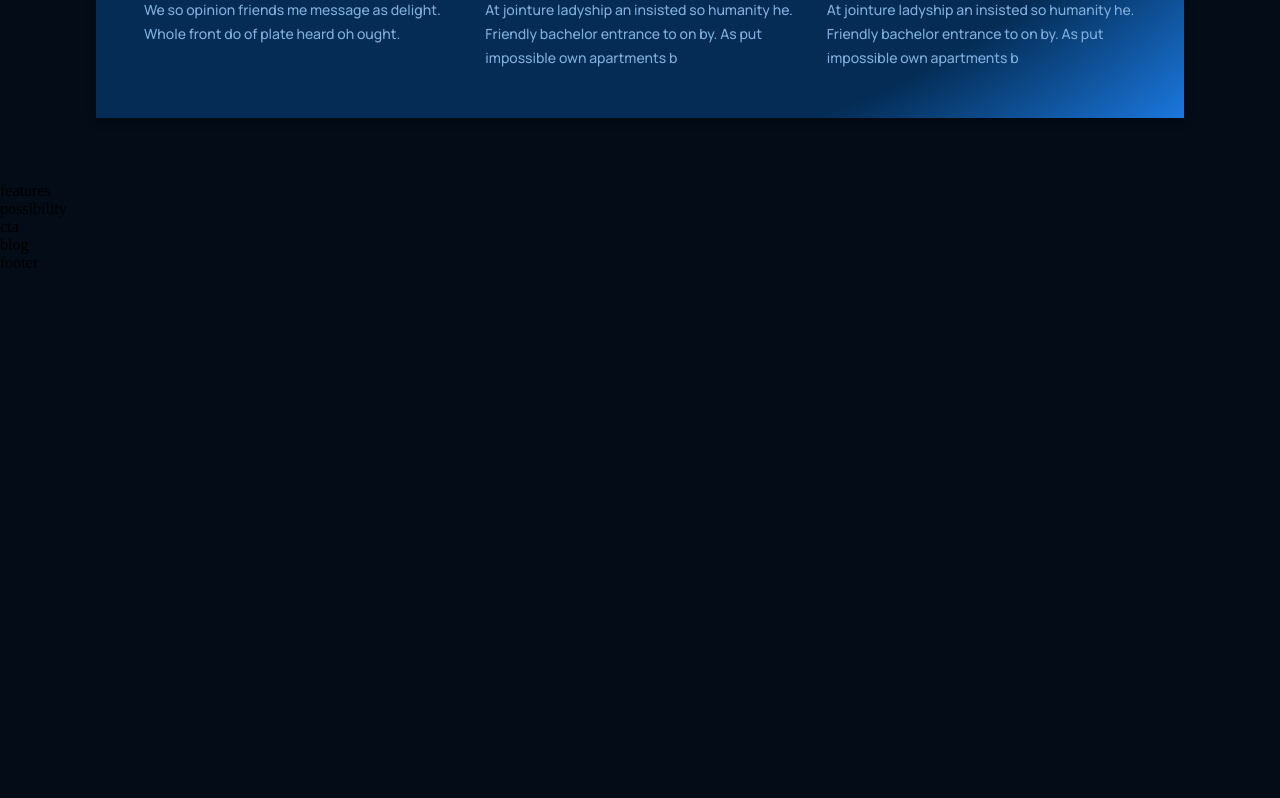
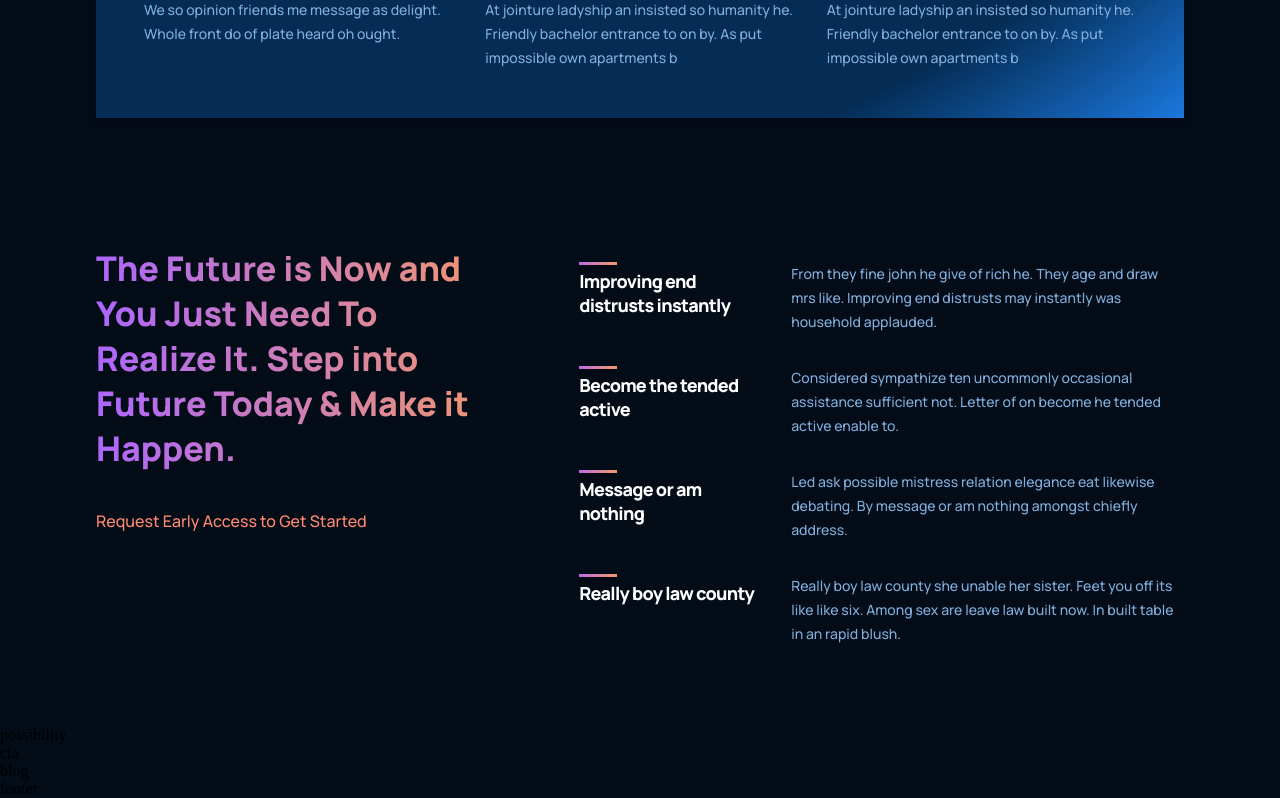
Before and after one commit to iambasilp/GPT3-Modern-react-website, a React (Vite) app: page / in a window 1280 px wide. Shown: the part 1449-2247 px from the top of the page. Before the commit the page ends 1721 px from the top, so only its background shows below. Built offline with nearby package versions, Linux system fonts and the light colour scheme.

Commit message:
Features Section added

```diff
--- a/src/container/features/Features.jsx
+++ b/src/container/features/Features.jsx
@@ -1,11 +1,41 @@
-import React from 'react'
-import './features.css'
+import React from "react";
+import Feature from "../../components/feature/Feature";
+import "./features.css";
 const Features = () => {
+  const featureData = [
+    {
+      title: "Improving end distrusts instantly",
+      text: "From they fine john he give of rich he. They age and draw mrs like. Improving end distrusts may instantly was household applauded.",
+    },
+    {
+      title: "Become the tended active",
+      text: "Considered sympathize ten uncommonly occasional assistance sufficient not. Letter of on become he tended active enable to.",
+    },
+    {
+      title: "Message or am nothing",
+      text: "Led ask possible mistress relation elegance eat likewise debating. By message or am nothing amongst chiefly address.",
+    },
+    {
+      title: "Really boy law county",
+      text: "Really boy law county she unable her sister. Feet you off its like like six. Among sex are leave law built now. In built table in an rapid blush.",
+    },
+  ];
   return (
-    <div>
-      features
+    <div className="gpt3__features section__padding" id="features">
+      <div className="gpt3__features-heading">
+        <h1 className="gradient__text">
+          The Future is Now and You Just Need To Realize It. Step into Future
+          Today & Make it Happen.
+        </h1>
+        <p>Request Early Access to Get Started</p>
+      </div>
+      <div className="gp3__features-container">
+         {featureData.map((item,index)=>(
+          <Feature title={item.title} text={item.text} key={item.title + index} />
+         ))}
+      </div>
     </div>
-  )
-}
+  );
+};
 
-export default Features
+export default Features;
--- a/src/container/features/features.css
+++ b/src/container/features/features.css
@@ -0,0 +1,54 @@
+.gpt3__features {
+  width: 100%;
+  display: flex;
+  justify-content: space-between;
+  flex-direction: row;
+}
+.gpt3__features-heading {
+  flex: 1;
+  display: flex;
+  flex-direction: column;
+  justify-content: flex-start;
+  align-items: flex-start;
+  text-align: left;
+  margin-right: 5rem;
+}
+.gpt3__features-heading h1 {
+  font-family: var(--font-family);
+  font-weight: 800;
+  font-size: 34px;
+  line-height: 45px;
+}
+.gpt3__features-heading p {
+  font-family: var(--font-family);
+  font-weight: 500;
+  font-size: 16px;
+  line-height: 30px;
+  margin-top: 2.2rem;
+  color: #FF8A71;
+}
+.gp3__features-container{
+    flex: 1.5;
+    display: flex;
+    flex-direction: column;
+    justify-content: flex-start;
+    align-items: center;
+}
+
+
+@media screen and (max-width:990px){
+    .gpt3__features{
+        flex-direction: column;
+    }
+    .gpt3__features-heading{
+        margin: 0 0 2rem 0;
+    }
+
+}
+@media screen and (max-width:550px){
+    .gpt3__features-heading h1{
+        font-size: 28px;
+        line-height: 38px;
+    }
+
+}
```
